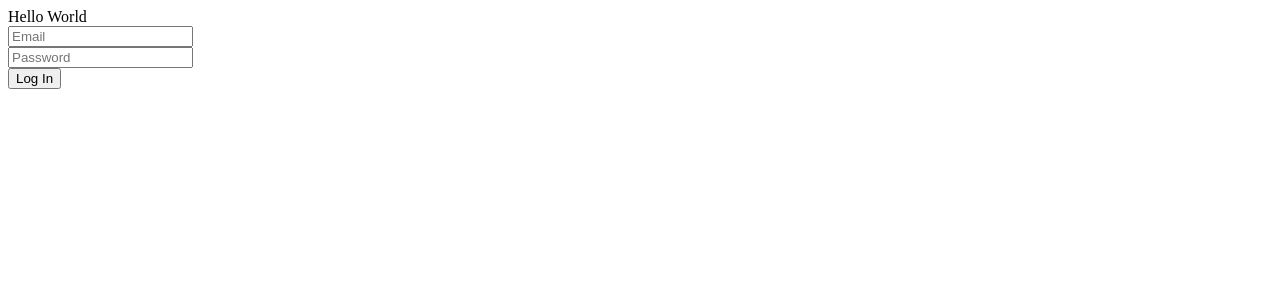
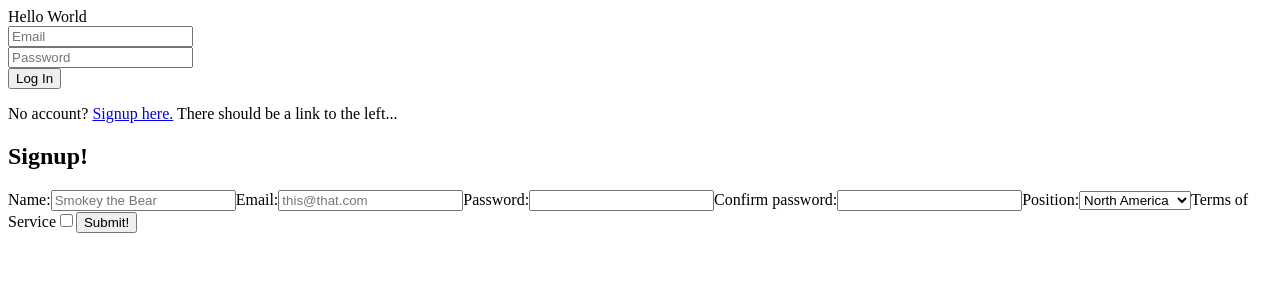
Before and after one commit to build-deforestation-application/FE_Deforestation-Dashboard, a React (Create React App) app in the folder client/: page /signup in a window 1280 px wide. Shown: the top 300 px of the page. Built offline with nearby package versions, Linux system fonts and the light colour scheme.

Commit message:
First commit for signup form

```diff
--- a/client/package.json
+++ b/client/package.json
@@ -3,10 +3,13 @@
   "version": "0.1.0",
   "private": true,
   "dependencies": {
+    "axios": "^0.19.0",
     "formik": "^1.5.8",
     "react": "^16.10.2",
     "react-dom": "^16.10.2",
+    "react-router-dom": "^5.1.2",
     "react-scripts": "3.2.0",
+    "router": "^1.3.3",
     "yup": "^0.27.0"
   },
   "scripts": {
--- a/client/src/App.js
+++ b/client/src/App.js
@@ -1,12 +1,16 @@
 import React from 'react';
-import LoginForm from "./login/LoginForm"
+import { Route } from 'react-router-dom';
+import LoginForm from './login/LoginForm';
+import SignupForm from './components/SignupForm';
 
 const App = () => {
  return(
-   <>
-    <div>Hello World</div>
-    <LoginForm/>
-    </>
+    <div>
+      <div>Hello World</div>
+      <LoginForm/>
+      <p>No account? <a href="/signup">Signup here.</a> There should be a link to the left...</p>
+      <Route path="/signup" component={SignupForm} />
+    </div>
   );
 };
 export default App;
--- /dev/null
+++ b/client/src/components/SignupForm.js
@@ -0,0 +1,139 @@
+import React, { useState, useEffect } from 'react';
+import { withFormik, Form, Field } from 'formik';
+import * as Yup from 'yup';
+import axios from 'axios';
+
+// ============== General Form =================
+
+const SignupForm = ({ values, touched, errors, status }) => {
+  const [users, setUsers] = useState([]);
+  useEffect(() => {
+    status && setUsers(users => [...users, status]);
+  }, [status]);
+
+  return (
+    <div className="formContainer">
+      <h2>Signup!</h2>
+
+      <Form>
+        <label>
+          Name:
+          <Field type="text" name="name" placeholder="Smokey the Bear" />
+          {touched.name && errors.name && (
+            <p className="error">{errors.name}</p>
+          )}
+        </label>
+
+        <label>
+          Email:
+          <Field type="text" name="email" placeholder="this@that.com" />
+          {touched.email && errors.email && (
+            <p className="error">{errors.email}</p>
+          )}
+        </label>
+
+        <label>
+          Password:
+          <Field type="password" name="password" />
+          {touched.password && errors.password && (
+            <p className="error">{errors.password}</p>
+          )}
+        </label>
+
+        <label>
+          Confirm password:
+          <Field type="password" name="passwordConf" />
+          {touched.passwordConf && errors.passwordConf && (
+            <p className="error">{errors.passwordConf}</p>
+          )}
+        </label>
+
+        <label>
+          Position:
+          <Field className="dropdown" component="select" name="position">
+            <option>North America</option>
+            <option>Brazil</option>
+            <option>Southeast Asia</option>
+            <option>Cascadia</option>
+            <option>California</option>
+            <option>Tanzania</option>
+          </Field>
+          {touched.position && errors.position && (
+            <p className="error">{errors.position}</p>
+          )}
+        </label>
+
+        <label>
+          Terms of Service
+          <Field type="checkbox" name="tos" checked={values.tos} />
+          {touched.tos && errors.tos && <p className="error">{errors.tos}</p>}
+        </label>
+
+        <button type="submit">Submit!</button>
+      </Form>
+    </div>
+  );
+};
+
+// ============== Formik Form ===============
+
+const FormikSignupForm = withFormik({
+  //-------- Map Values -----------
+  mapPropsToValues({ name, email, password, position, tos }) {
+    return {
+      name: name || '',
+      email: email || '',
+      password: password || '',
+      position: position || '',
+      tos: tos || false,
+    };
+  },
+
+  //------- Validate Form --------
+  validationSchema: Yup.object().shape({
+    name: Yup.string()
+      .required('Name is required.')
+      .min(2, 'Your name is too short')
+      .max(50, 'Your name is too long'),
+
+    email: Yup.string()
+      .required('Email is required.')
+      .email('Invalid email address.'),
+
+    password: Yup.string()
+      .required('You must choose a password')
+      .min(9, 'Your password is too short.')
+      .matches(
+        '/^(?=.*d)(?=.*[a-z])(?=.*[A-Z])(?=.*[a-zA-Z]).{8,}$/gm',
+        'Password must contain upper & lower case, plus numerals.',
+      ),
+
+    passwordConf: Yup.string().oneOf(
+      [Yup.ref('password'), null],
+      'Passwords must match',
+    ),
+
+    // region: Yup.string()
+    // Not required
+
+    tos: Yup.boolean().test(
+      'is-true',
+      'You must agree to the terms to continue',
+      value => value === true,
+    ),
+  }),
+
+  //-------- Submit form ----------
+  handleSubmit(values, { setStatus, resetForm }) {
+    axios
+      .post('https://reqres.in/api/users/', values) // Temporary
+      .then(res => {
+        console.log(res.data);
+        setStatus(res.data);
+        resetForm();
+      })
+      .catch(err => console.log(err.response));
+  },
+})(SignupForm);
+
+export default FormikSignupForm;
--- a/client/src/index.js
+++ b/client/src/index.js
@@ -1,5 +1,6 @@
 import React from 'react';
 import { render } from 'react-dom';
 import App from './App';
+import { BrowserRouter as Router } from 'react-router-dom';
 
-render(<App />, document.getElementById('root'));
+render(<Router><App /></Router>, document.getElementById('root'));
```
Also changed, not shown: 1 other file (tests, documents, lock files or other folders).
